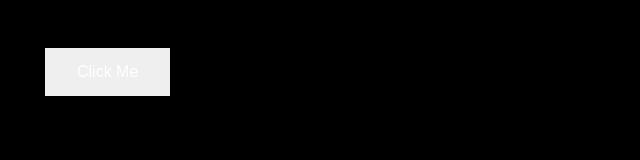
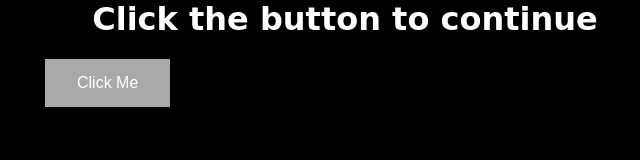
Before and after one commit to atreides1/Example2, a plain HTML site: page index.html in a window 1280 px wide. Shown: the whole page, without its empty margins (295-935 px from the left). Drawn offline with Linux system fonts and the light colour scheme.

Commit message:
Fixed color scheme bugs

```diff
--- a/choices.css
+++ b/choices.css
@@ -1,11 +1,11 @@
-@font-face { font-family: ArtBrewery; src: url('Art Brewery.ttf'); }
+@font-face { font-family: ArtBrewery; src: 'Art Brewery.ttf'; }
 
 body {
   background-color: black;
   max-width: 600px;
   margin: 0 auto;
   font-family: ArtBrewery, cursive;
-  color: '#929698';
+  color: white;
 }
 
 p {
@@ -13,12 +13,11 @@ p {
 }
 
 .button {
-    background-color: '#929698';
+    background-color: darkGrey;
     border: none;
     color: white;
     padding: 15px 32px;
     text-align: center;
-    text-decoration: none;
     display: inline-block;
     font-size: 16px;
     -webkit-transition-duration: 0.4s; /* Safari */
@@ -27,5 +26,5 @@ p {
 
 .button:hover {
   background-color: white;
-  color: '#929698';
+  color: black;
 }
--- a/index.html
+++ b/index.html
@@ -6,7 +6,7 @@
 </head>
 
 <body>
-  <h2>Click the button to continue</h2>
+  <h1 align = "center">Click the button to continue</h2>
   <button class = "button" type="button" onclick = "clicked()">Click Me</button>
   <p id = "box"></p>
 </body>
```
